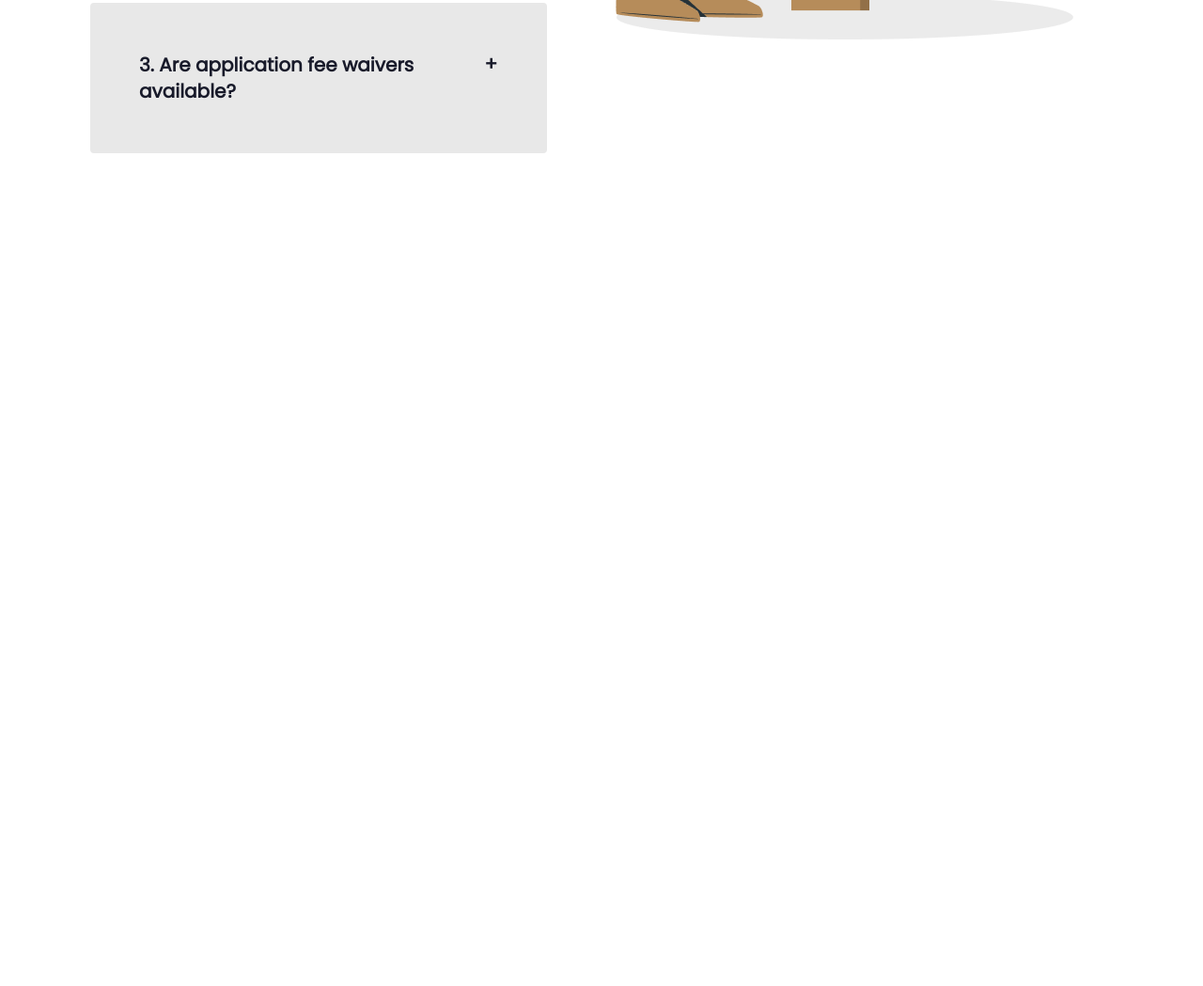
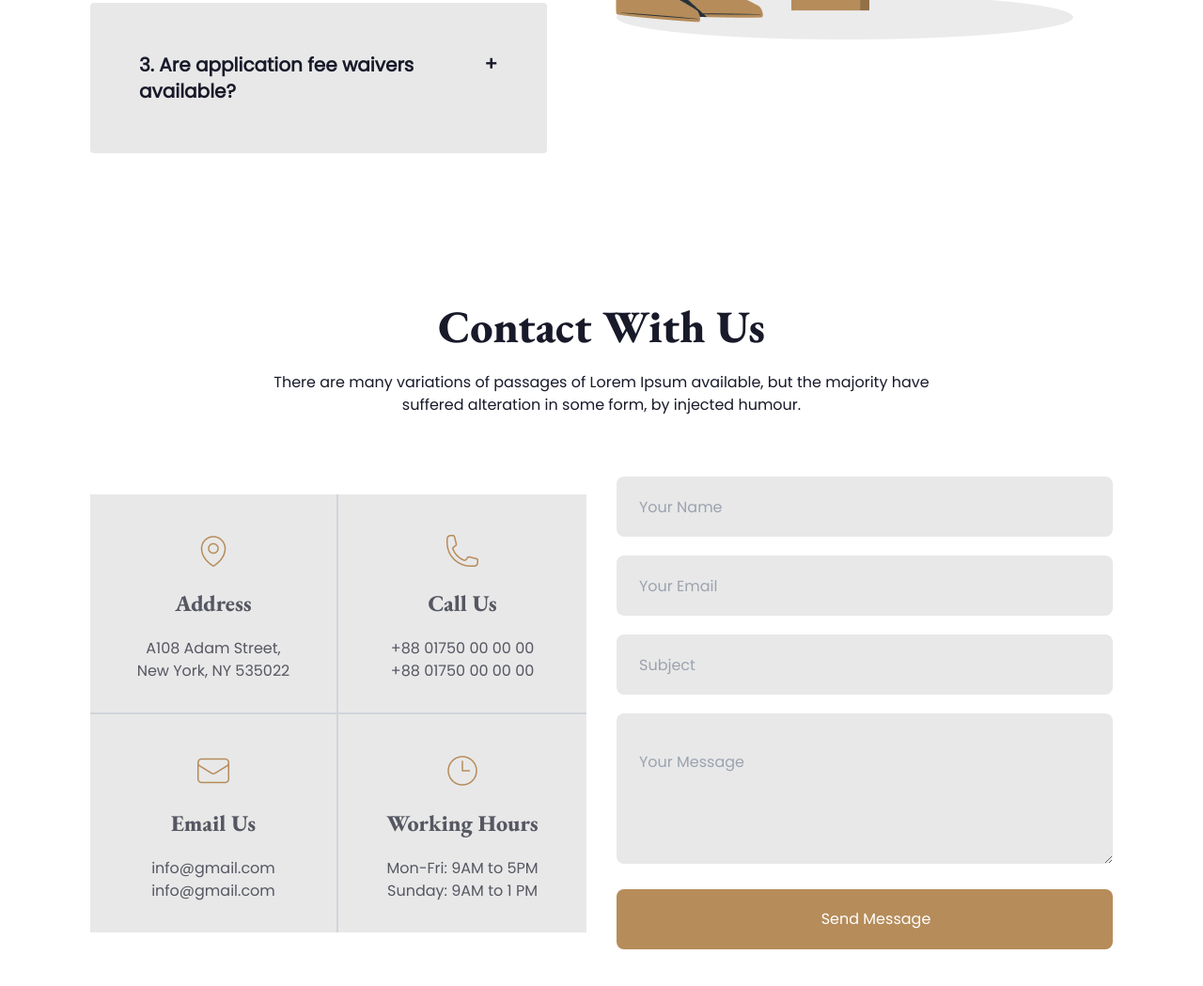
Before and after one commit to mstsurnalyakter/legal-solution, a plain HTML site: page index.html in a window 1280 px wide. Shown: the part 3873-4922 px from the top of the page at 94% size. Before the commit the page ends 4196 px from the top, so only its background shows below. Drawn offline with nearby package versions, Linux system fonts and the light colour scheme.

Commit message:
added contact section

```diff
--- a/index.html
+++ b/index.html
@@ -537,9 +537,7 @@
         </p>
 
         <!--Container -->
-        <section>
-          <div class="">
-            <div
+            <section
               class="flex items-center justify-center gap-8 flex-col lg:flex-row-reverse"
             >
               <img src="./images/faq.png" class="flex-1" />
@@ -586,10 +584,119 @@
                   </div>
                 </div>
               </div>
+            </section>
+      </section>
+
+      <!-- Contact Us Section -->
+      <section class="mb">
+        <h2
+          class="text-center font-EB-Garamond font-extrabold text-3xl md:text-4xl lg:text-5xl mb-6"
+        >
+          Contact With Us
+        </h2>
+        <p class="text-center mx-auto lg:w-[714px] px-2 mb-16">
+          There are many variations of passages of Lorem Ipsum available, but the majority have suffered alteration in some form, by injected humour.
+        </p>
+
+        <section class="flex items-center justify-center gap-8 flex-col lg:flex-row">
+          <section class="flex-1 grid grid-cols-2">
+
+             <!-- first card -->
+          <div
+            class="bg-base-200 border-b-2 border-r-2 border-gray-300 "
+          >
+            <figure class="pt-10">
+              <img src="./images/location.png" alt="business" class="w-10 mx-auto" />
+            </figure>
+            <div class="card-body text-center -mt-3 space-y-3">
+              <h2
+                class="text-center font-EB-Garamond font-extrabold text-xl lg:text-2xl opacity-70"
+              >
+                Address
+              </h2>
+              <p class="opacity-70">
+                A108 Adam Street,<br>
+            New York, NY 535022
+              </p>
             </div>
           </div>
-        </section>
+
+             <!-- second card -->
+          <div
+            class="bg-base-200 border-b-2 border-gray-300"
+          >
+            <figure class="pt-10">
+              <img src="./images/call.png" alt="business" class="w-10 mx-auto" />
+            </figure>
+            <div class="card-body text-center -mt-3 space-y-3">
+              <h2
+                class="text-center font-EB-Garamond font-extrabold text-xl lg:text-2xl opacity-70"
+              >
+               Call Us
+              </h2>
+              <p class="opacity-70">
+                +88 01750 00 00 00 <br>
+              +88 01750 00 00 00
+              </p>
+            </div>
+          </div>
+
+             <!-- third card -->
+          <div
+            class="bg-base-200 border-r-2 border-gray-300"
+          >
+            <figure class="pt-10">
+              <img src="./images/email.png" alt="business" class="w-10 mx-auto" />
+            </figure>
+            <div class="card-body text-center -mt-3 space-y-3">
+              <h2
+                class="text-center font-EB-Garamond font-extrabold text-xl lg:text-2xl opacity-70"
+              >
+                Email Us
+              </h2>
+              <p class="opacity-70">
+                info@gmail.com <br>
+              info@gmail.com
+              </p>
+            </div>
+          </div>
+
+             <!-- fourth card -->
+          <div
+            class="bg-base-200"
+          >
+            <figure class="pt-10">
+              <img src="./images/time.png" alt="business" class="w-10 mx-auto" />
+            </figure>
+            <div class="card-body text-center -mt-3 space-y-3">
+              <h2
+                class="text-center font-EB-Garamond font-extrabold text-xl lg:text-2xl opacity-70"
+              >
+                Working Hours
+              </h2>
+              <p class="opacity-70">
+                Mon-Fri: 9AM to 5PM <br>
+              Sunday: 9AM to 1 PM
+              </p>
+            </div>
+          </div>
+
+          </section>
+
+          <!-- Form -->
+          <section class="flex-1">
+            <form action="" class="space-y-5">
+              <input type="text" name="name" id="name" placeholder="Your Name" class="w-full bg-base-200 h-16 rounded-lg pl-6 outline-none">
+              <input type="email" name="email" id="email" placeholder="Your Email" class="w-full bg-base-200 h-16 rounded-lg pl-6 outline-none">
+              <input type="text" name="subject" id="subject" placeholder="Subject" class="w-full bg-base-200 h-16 rounded-lg pl-6 outline-none">
+              <textarea name="" id="" cols="30" rows="10" placeholder="Your Message" class="w-full bg-base-200 h-40 rounded-lg pl-6 pt-10 outline-none"></textarea>
+              <input type="submit" value="Send Message" class="w-full bg-btn-bg text-white cursor-pointer h-16 rounded-lg pl-6 outline-none">
+            </form>
+          </section>
+
       </section>
+
+
     </main>
 
     <!-- footer section -->
```
